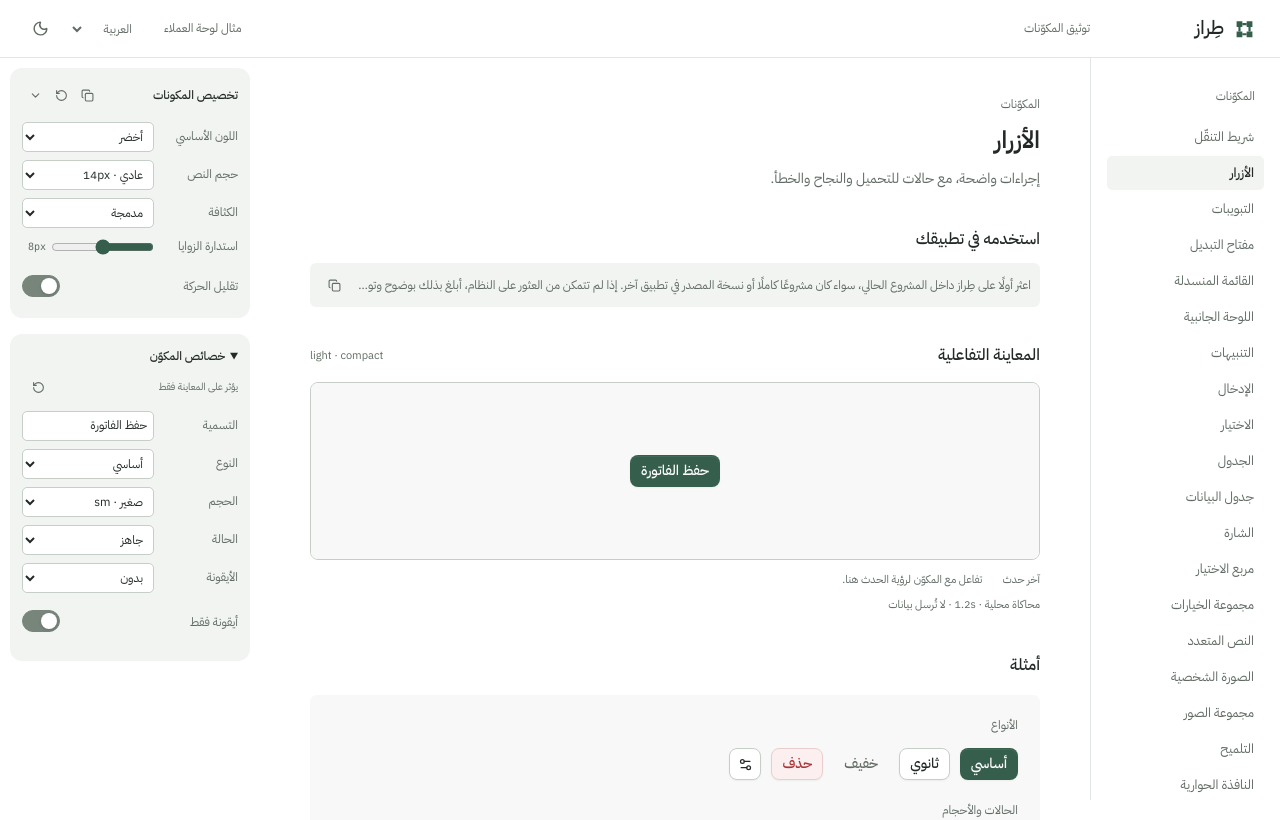
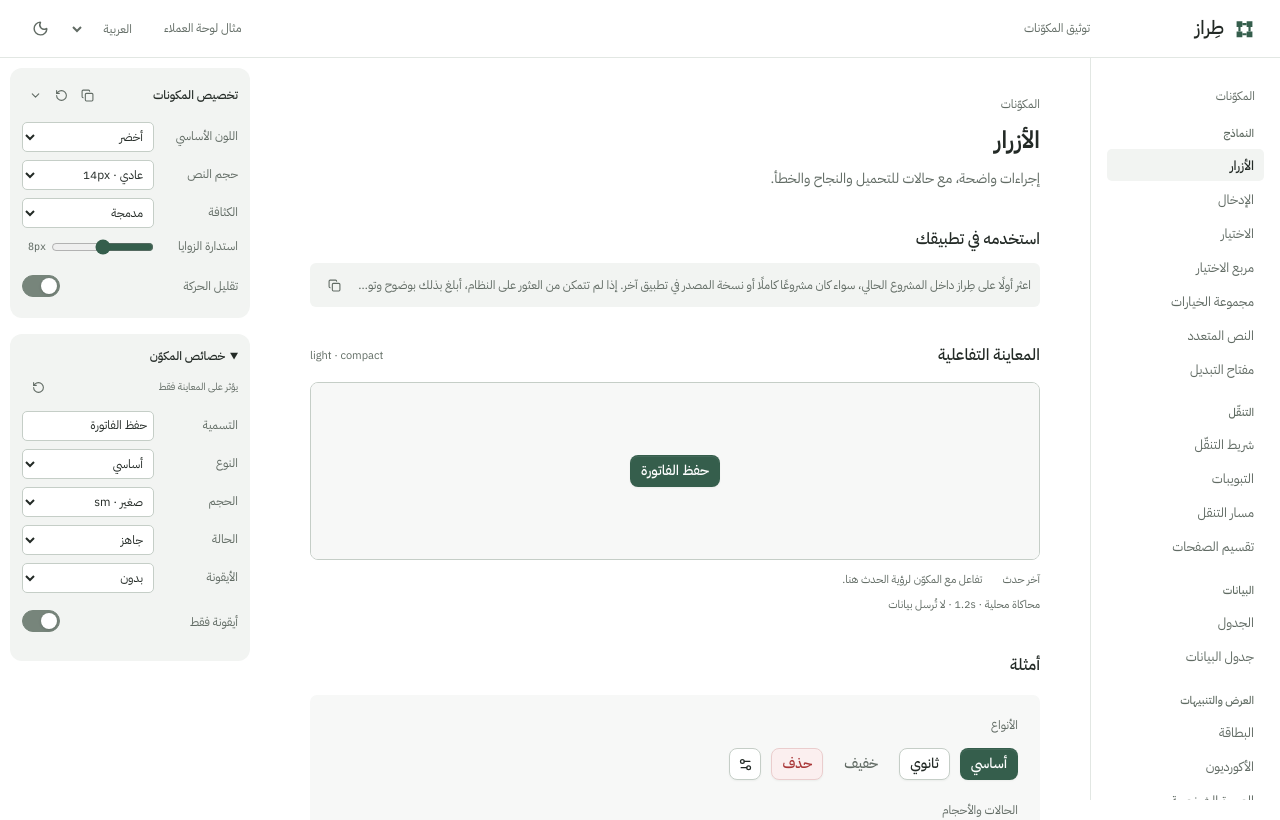
Before and after one commit to amjed-fadul/Tiraz-arabic-design-system, a React (Vite) app: page / in a window 1280 px wide. Shown: the top 820 px of the page. Built offline with nearby package versions, Linux system fonts and the light colour scheme.

Commit message:
docs: group implemented component navigation

```diff
--- a/src/workbench/Workbench.tsx
+++ b/src/workbench/Workbench.tsx
@@ -2,7 +2,7 @@ import { useCallback, useEffect, useMemo, useRef, useState } from "react";
 import { Moon, Sun, SlidersHorizontal, Menu } from "lucide-react";
 import { SystemProvider, defaultConfig } from "../system";
 import type { ButtonState, SystemConfig } from "../system";
-import { catalog, navigationCatalog } from "./catalog";
+import { catalog, navigationGroups } from "./catalog";
 import type { ComponentId } from "./catalog";
 import { label, localize, words } from "./i18n";
 import type { Language } from "./i18n";
@@ -229,7 +229,17 @@ export function Workbench() {
     <>
       <div className="navigation-label">{label("components", language)}</div>
       <nav className="component-nav" aria-label={label("components", language)}>
-        {navigationCatalog.map((item) => (
+        {navigationGroups.map((group) => (
+          <div
+            key={group.id}
+            className="component-nav-group"
+            role="group"
+            aria-label={localize(group.name, language)}
+          >
+            <h2 className="component-nav-heading">
+              {localize(group.name, language)}
+            </h2>
+            {group.items.map((item) => (
               <button
                 type="button"
                 key={item.id}
@@ -242,6 +252,8 @@ export function Workbench() {
               >
                 {localize(item.name, language)}
               </button>
+            ))}
+          </div>
         ))}
       </nav>
     </>
--- a/src/workbench/catalog.ts
+++ b/src/workbench/catalog.ts
@@ -307,3 +307,67 @@ export type ComponentId = (typeof catalog)[number]["id"];
 
 // Field remains a public family; its composition reference lives under Input.
 export const navigationCatalog = catalog.filter((item) => item.id !== "field");
+
+// Documentation-only groups. Keep page IDs, metadata and source APIs unchanged.
+const documentationGroups = [
+  {
+    id: "forms",
+    name: ["النماذج", "Forms"],
+    ids: [
+      "button",
+      "input",
+      "select",
+      "checkbox",
+      "radio-group",
+      "textarea",
+      "switch",
+    ],
+  },
+  {
+    id: "navigation",
+    name: ["التنقّل", "Navigation"],
+    ids: ["sidebar", "tabs", "breadcrumbs", "pagination"],
+  },
+  { id: "data", name: ["البيانات", "Data"], ids: ["table", "data-table"] },
+  {
+    id: "display",
+    name: ["العرض والتنبيهات", "Display & feedback"],
+    ids: [
+      "card",
+      "accordion",
+      "avatar",
+      "avatar-group",
+      "badge",
+      "empty-state",
+      "alert",
+      "toast",
+      "skeleton",
+      "progress",
+      "spinner",
+    ],
+  },
+  {
+    id: "overlays",
+    name: ["النوافذ", "Overlays"],
+    ids: ["dropdown", "sheet", "modal", "tooltip"],
+  },
+  {
+    id: "charts",
+    name: ["الرسوم", "Charts"],
+    ids: ["line-chart", "area-chart", "bar-chart", "donut-chart"],
+  },
+] satisfies ReadonlyArray<{
+  id: string;
+  name: Localized;
+  ids: Exclude<ComponentId, "field">[];
+}>;
+
+// Files and AI patterns have no implemented documentation pages yet.
+export const navigationGroups = documentationGroups
+  .map((group) => ({
+    ...group,
+    items: group.ids
+      .map((id) => navigationCatalog.find((item) => item.id === id))
+      .filter((item) => item !== undefined),
+  }))
+  .filter((group) => group.items.length > 0);
--- a/src/workbench/workbench.css
+++ b/src/workbench/workbench.css
@@ -1208,3 +1208,24 @@ bdi {
     padding: 12px 4px;
   }
 }
+
+/* Expanded documentation groups share the existing desktop/mobile navigation. */
+.component-nav-group {
+  display: flex;
+  flex-direction: column;
+  gap: 2px;
+}
+.component-nav-group + .component-nav-group {
+  margin-block-start: 12px;
+}
+.component-nav-heading {
+  margin: 0;
+  padding: 4px 10px;
+  font-size: 11px;
+  font-weight: 500;
+  color: var(--text-muted);
+}
+.component-nav button {
+  min-block-size: 32px;
+  padding-block: 4px;
+}
--- /dev/null
+++ b/tests/browser/documentation-groups.mjs
@@ -0,0 +1,226 @@
+import { createRequire } from "node:module";
+import { mkdir, writeFile } from "node:fs/promises";
+import assert from "node:assert/strict";
+const require = createRequire(import.meta.url);
+const { chromium } = require(process.env.TIRAZ_PLAYWRIGHT || "playwright");
+const root = process.env.TIRAZ_URL || "http://127.0.0.1:5212";
+const evidence =
+  process.env.TIRAZ_EVIDENCE || "docs/sidebar-foundation/menu-browser";
+await mkdir(evidence, { recursive: true });
+const browser = await chromium.launch({
+  headless: true,
+  executablePath:
+    process.env.TIRAZ_BROWSER ||
+    "/Applications/Google Chrome.app/Contents/MacOS/Google Chrome",
+});
+const page = await browser.newPage({ viewport: { width: 1440, height: 900 } });
+const checks = [],
+  errors = [];
+page.on("pageerror", (error) => errors.push(error.message));
+const check = (name) => {
+  checks.push(name);
+  console.log(`PASS ${name}`);
+};
+const names = {
+  ar: [
+    "النماذج",
+    "التنقّل",
+    "البيانات",
+    "العرض والتنبيهات",
+    "النوافذ",
+    "الرسوم",
+  ],
+  en: [
+    "Forms",
+    "Navigation",
+    "Data",
+    "Display & feedback",
+    "Overlays",
+    "Charts",
+  ],
+};
+const nav = (language) =>
+  page.getByRole("navigation", {
+    name: language === "ar" ? "المكوّنات" : "Components",
+    exact: true,
+  });
+const noOverflow = () =>
+  page.evaluate(() => document.documentElement.scrollWidth <= innerWidth);
+try {
+  for (const language of ["ar", "en"])
+    for (const theme of ["light", "dark"]) {
+      await page.goto(root);
+      await page.evaluate(() => localStorage.clear());
+      await page.reload();
+      if (language === "en")
+        await page
+          .getByRole("combobox", { name: "لغة التوثيق", exact: true })
+          .selectOption("en");
+      if (theme === "dark")
+        await page
+          .getByRole("button", {
+            name: language === "ar" ? "تبديل المظهر" : "Toggle theme",
+            exact: true,
+          })
+          .click();
+      const menu = nav(language);
+      assert.deepEqual(
+        await menu
+          .getByRole("group")
+          .evaluateAll((groups) =>
+            groups.map((group) => group.getAttribute("aria-label")),
+          ),
+        names[language],
+      );
+      assert.equal(await menu.getByRole("button").count(), 32);
+      for (const group of await menu.getByRole("group").all())
+        assert.ok((await group.getByRole("button").count()) > 0);
+      const labels = await menu.getByRole("button").allTextContents();
+      assert.equal(new Set(labels).size, 32);
+      assert.ok(
+        !(await menu.innerText()).includes(
+          language === "ar" ? "الملفات" : "Files",
+        ),
+      );
+      assert.ok(
+        !(await menu.innerText()).includes(
+          language === "ar" ? "أنماط الذكاء الاصطناعي" : "AI patterns",
+        ),
+      );
+      assert.equal(
+        await menu
+          .locator(".component-nav-heading")
+          .first()
+          .evaluate((el) => getComputedStyle(el).fontSize),
+        "11px",
+      );
+      assert.equal(
+        await menu
+          .getByRole("button")
+          .first()
+          .evaluate((el) => el.getBoundingClientRect().height),
+        32,
+      );
+      const sidebarButton = menu.getByRole("button", {
+        name: language === "ar" ? "شريط التنقّل" : "Sidebar",
+        exact: true,
+      });
+      const previousUrl = page.url();
+      await sidebarButton.click();
+      assert.equal(page.url(), previousUrl);
+      assert.equal(await sidebarButton.getAttribute("aria-current"), "page");
+      assert.equal(
+        await page.getByRole("heading", { level: 1 }).innerText(),
+        language === "ar" ? "شريط التنقّل" : "Sidebar",
+      );
+      const navBox = await page.locator(".docs-sidebar").boundingBox();
+      assert.equal(navBox.width, 190);
+      assert.ok(await noOverflow());
+      await page.screenshot({ path: `${evidence}/${language}-${theme}.png` });
+      check(
+        `${language}/${theme}: implemented expanded groups, compact translated rows, selection, unchanged URL/layout`,
+      );
+    }
+  const enMenu = nav("en");
+  for (const name of [
+    "Input",
+    "Sidebar",
+    "DataTable",
+    "Alert",
+    "Sheet",
+    "Line chart",
+  ]) {
+    const before = page.url();
+    await enMenu.getByRole("button", { name, exact: true }).click();
+    assert.equal(
+      await page.getByRole("heading", { level: 1 }).innerText(),
+      name,
+    );
+    assert.equal(page.url(), before);
+    assert.equal(
+      await enMenu
+        .getByRole("button", { name, exact: true })
+        .getAttribute("aria-current"),
+      "page",
+    );
+  }
+  await page
+    .getByRole("combobox", { name: "Documentation language", exact: true })
+    .selectOption("ar");
+  assert.equal(
+    await nav("ar")
+      .getByRole("button", { name: "الرسم الخطي", exact: true })
+      .getAttribute("aria-current"),
+    "page",
+  );
+  check(
+    "representative pages in every group retain destinations and selection through language change",
+  );
+  await page.setViewportSize({ width: 1440, height: 380 });
+  const arMenu = nav("ar");
+  await arMenu.getByRole("button", { name: "الأزرار", exact: true }).focus();
+  for (let index = 0; index < 31; index++) await page.keyboard.press("Tab");
+  assert.equal(
+    await arMenu
+      .getByRole("button", { name: "الرسم الحلقي", exact: true })
+      .evaluate((el) => document.activeElement === el),
+    true,
+  );
+  assert.ok(
+    await page
+      .locator(".docs-sidebar")
+      .evaluate((el) => el.scrollTop > 0 && el.scrollHeight > el.clientHeight),
+  );
+  await page.screenshot({ path: `${evidence}/short-keyboard-scroll.png` });
+  check(
+    "all expanded rows reachable by Tab; short desktop menu scrolls internally",
+  );
+  await page.setViewportSize({ width: 390, height: 440 });
+  const trigger = page.getByRole("button", { name: "المكوّنات", exact: true });
+  await trigger.click();
+  const dialog = page.getByRole("dialog");
+  assert.deepEqual(
+    await dialog
+      .getByRole("group")
+      .evaluateAll((groups) =>
+        groups.map((group) => group.getAttribute("aria-label")),
+      ),
+    names.ar,
+  );
+  assert.equal(await dialog.getByRole("button").count(), 33);
+  await dialog
+    .getByRole("button", { name: "الرسم الحلقي", exact: true })
+    .focus();
+  assert.ok(
+    await dialog
+      .locator(".docs-drawer-body")
+      .evaluate((el) => el.scrollTop > 0),
+  );
+  await page.screenshot({ path: `${evidence}/mobile-groups-scroll.png` });
+  await page.keyboard.press("Escape");
+  await dialog.waitFor({ state: "hidden" });
+  assert.equal(
+    await trigger.evaluate((el) => document.activeElement === el),
+    true,
+  );
+  await trigger.click();
+  await dialog
+    .getByRole("button", { name: "شريط التنقّل", exact: true })
+    .click();
+  await dialog.waitFor({ state: "hidden" });
+  assert.equal(
+    await page.getByRole("heading", { level: 1 }).innerText(),
+    "شريط التنقّل",
+  );
+  assert.ok(await noOverflow());
+  check(
+    "mobile menu shares groups, scrolls, dismisses/restores trigger and selects existing Sidebar page",
+  );
+  assert.deepEqual(errors, []);
+  await writeFile(
+    `${evidence}/results.json`,
+    JSON.stringify({ root, checks, errors }, null, 2),
+  );
+} finally {
+  await browser.close();
+}
```
Also changed, not shown: 38 other files (tests, documents, lock files or other folders). Lines whose indentation alone changed are shown as unchanged.
